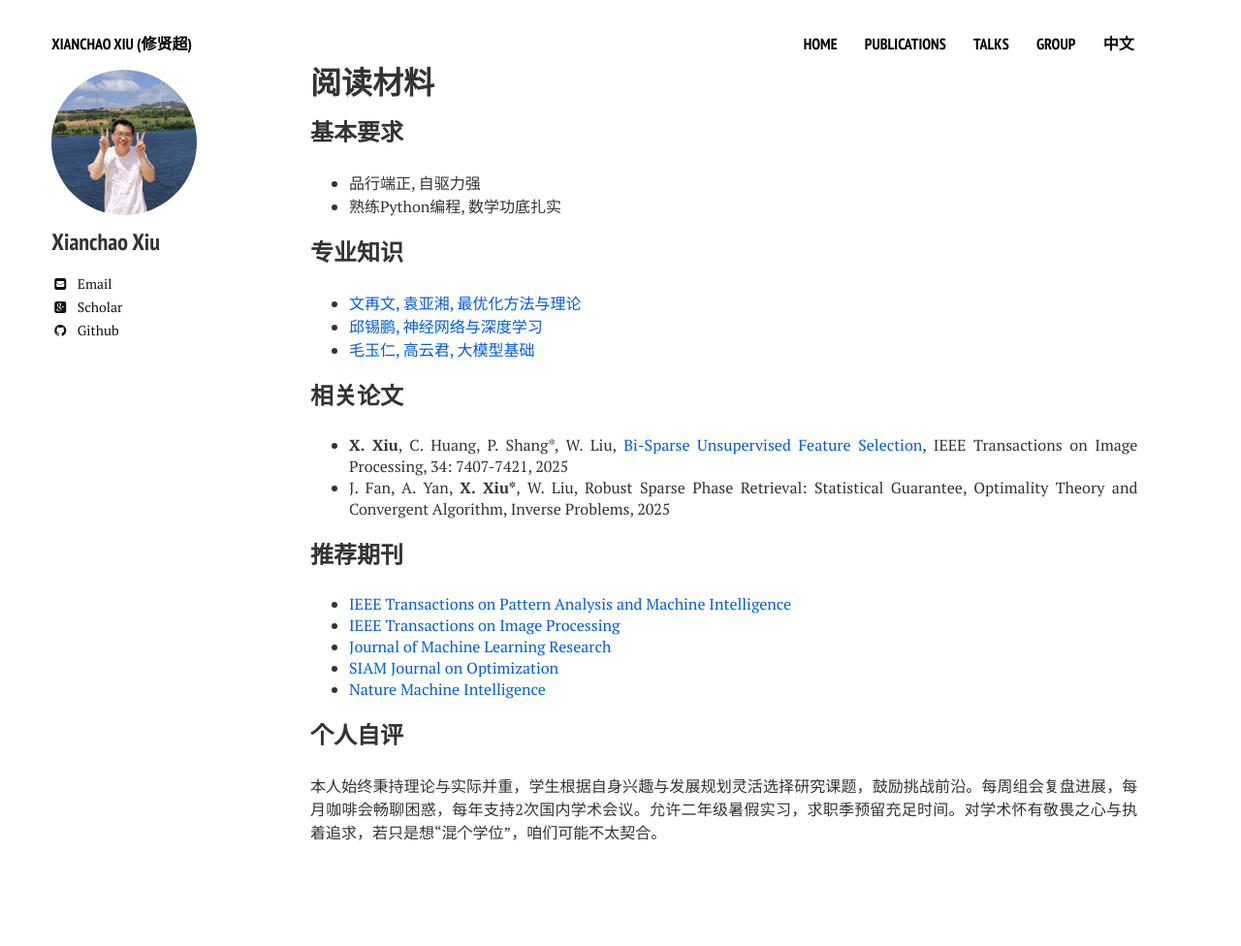
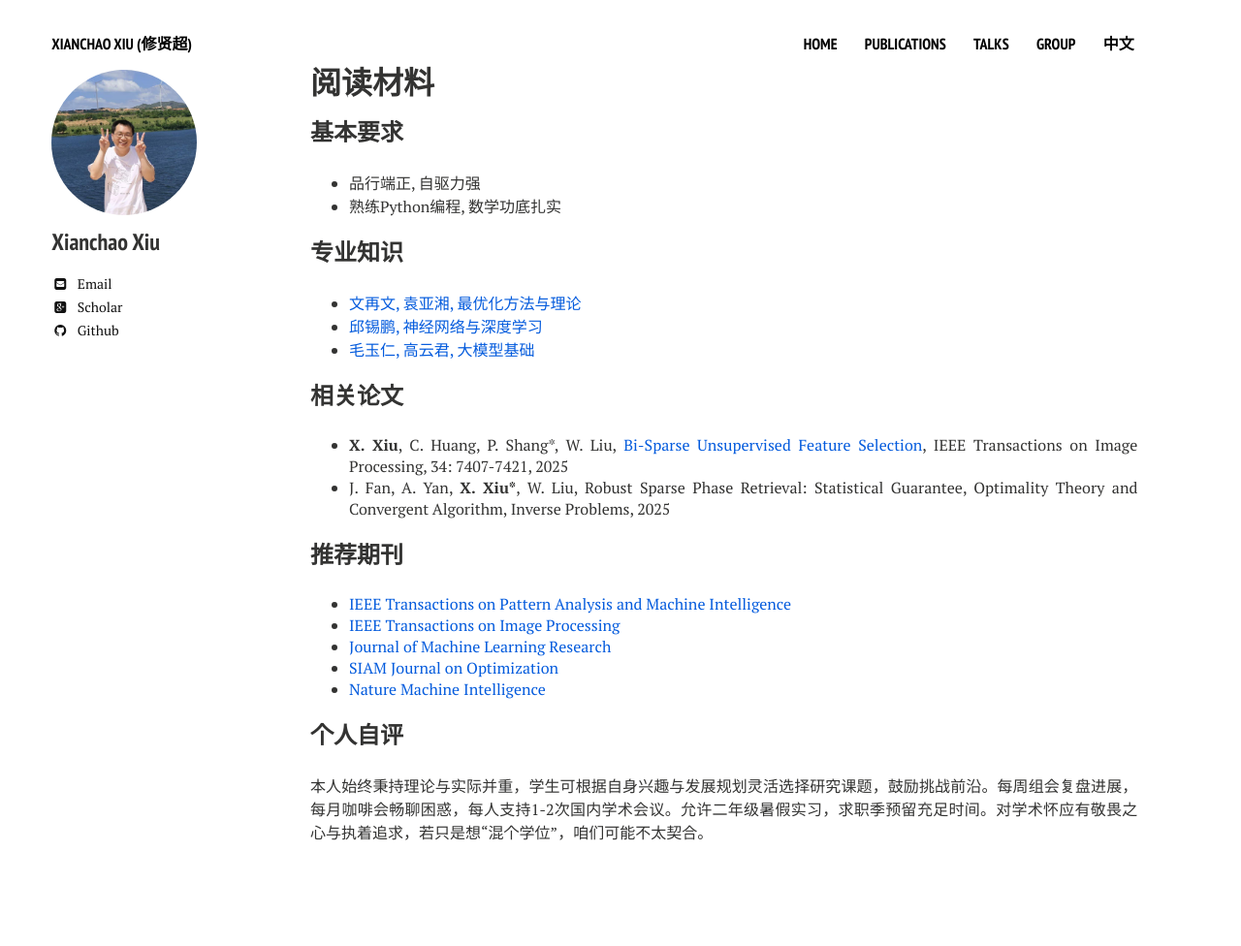
Before and after one commit to xianchaoxiu/xianchaoxiu.github.io, a Jekyll site: the page built from chinese/reading/index.md, in a window 1280 px wide. Shown: the whole page at 97% size. Built offline with Jekyll 4.4.1, drawn with Linux system fonts in a browser that asks for light colours; nearby versions of some CDN libraries.

Commit message:
Update index.md

```diff
--- a/chinese/reading/index.md
+++ b/chinese/reading/index.md
@@ -33,4 +33,4 @@ share: false
 
 
 ### 个人自评
-本人始终秉持理论与实际并重，学生根据自身兴趣与发展规划灵活选择研究课题，鼓励挑战前沿。每周组会复盘进展，每月咖啡会畅聊困惑，每年支持2次国内学术会议。允许二年级暑假实习，求职季预留充足时间。对学术怀有敬畏之心与执着追求，若只是想“混个学位”，咱们可能不太契合。
+本人始终秉持理论与实际并重，学生可根据自身兴趣与发展规划灵活选择研究课题，鼓励挑战前沿。每周组会复盘进展，每月咖啡会畅聊困惑，每人支持1-2次国内学术会议。允许二年级暑假实习，求职季预留充足时间。对学术怀应有敬畏之心与执着追求，若只是想“混个学位”，咱们可能不太契合。
```
